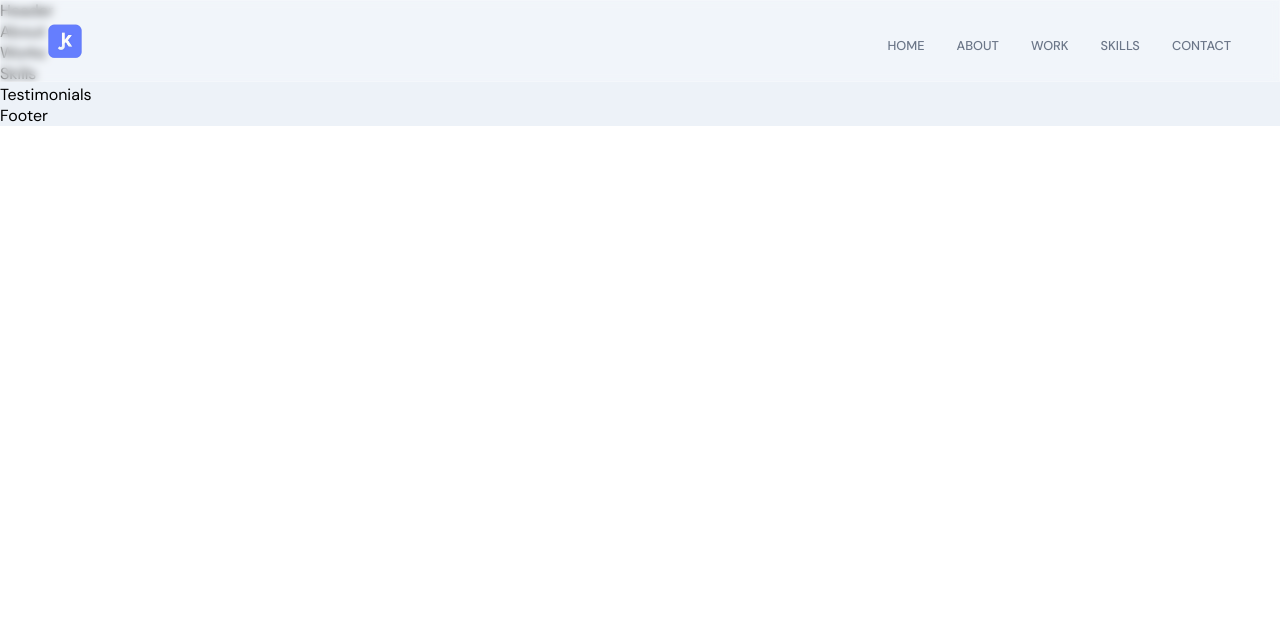
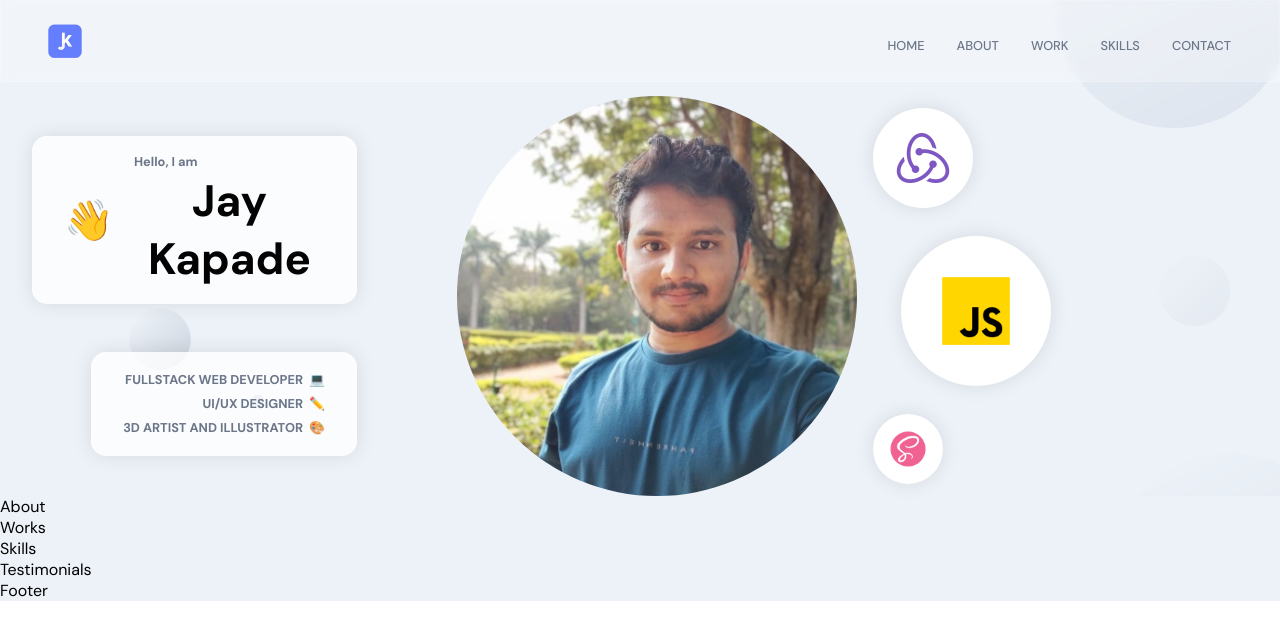
Before and after one commit to jaykapade/portfolio-app, a React (Create React App) app in the folder frontend_react/: page / in a window 1280 px wide. Shown: the top 640 px of the page. Built offline with nearby package versions, Linux system fonts and the light colour scheme.

Commit message:
Navbar fixes and Added Header Changes

```diff
--- a/frontend_react/src/components/Navbar/Navbar.jsx
+++ b/frontend_react/src/components/Navbar/Navbar.jsx
@@ -1,12 +1,13 @@
 import React, { useState } from "react";
-import { images } from "../../constants";
 import { HiMenuAlt4, HiX } from "react-icons/hi";
 import { motion } from "framer-motion";
 
+import { images } from "../../constants";
 import "./Navbar.scss";
 
 const Navbar = () => {
-  const [toggle, setToggle] = useState();
+  const [toggle, setToggle] = useState(false);
+
   return (
     <nav className="app__navbar">
       <div className="app__navbar-logo">
@@ -16,7 +17,7 @@
         {["home", "about", "work", "skills", "contact"].map((item) => (
           <li key={`link-${item}`} className="app__flex p-text">
             <div />
-            <a href={`/${item}`}>{item}</a>
+            <a href={`#${item}`}>{item}</a>
           </li>
         ))}
       </ul>
@@ -30,8 +31,8 @@
             <HiX onClick={() => setToggle(false)} />
             <ul>
               {["home", "about", "work", "skills", "contact"].map((item) => (
-                <li key={`${item}`}>
-                  <a onClick={() => setToggle(false)} href={`/${item}`}>
+                <li key={item}>
+                  <a href={`#${item}`} onClick={() => setToggle(false)}>
                     {item}
                   </a>
                 </li>
--- a/frontend_react/src/containers/Header/Header.jsx
+++ b/frontend_react/src/containers/Header/Header.jsx
@@ -1,7 +1,63 @@
 import React from "react";
+import { motion } from "framer-motion";
+import { images } from "../../constants";
+
 import "./Header.scss";
+
+const scaleVariants = {
+  whileInView: {
+    scale: [0, 1],
+    opacity: [0, 1],
+    transition: {
+      duration: 1,
+      ease: "easeInOut",
+    },
+  },
+};
+
 const Header = () => {
-  return <div>Header</div>;
+  return (
+    <div id="home" className="app__header app__flex">
+      <motion.div
+        whileInView={{ x: [-100, 0], opacity: [0, 1] }}
+        transition={{ duration: 0.5 }}
+        className="app__header-info"
+      >
+        <div className="app__header-badge">
+          <div className="badge-cmp app__flex">
+            <span>👋</span>
+            <div style={{ marginLeft: 20 }}>
+              <p className="p-text">Hello, I am </p>
+              <h1 className="head-text">Jay Kapade</h1>
+            </div>
+          </div>
+          <div className="tag-cmp app__flex">
+            <p className="p-text">FullStack Web Developer &nbsp;💻</p>
+            <p className="p-text">UI/UX Designer &nbsp;✏️</p>
+            <p className="p-text">3d Artist and Illustrator &nbsp;🎨</p>
+          </div>
+        </div>
+      </motion.div>
+      <motion.div
+        whileInView={{ opacity: [0, 1] }}
+        transition={{ duration: 0.5, delayChildren: 0.5 }}
+        className="app__header-img"
+      >
+        <img src={images.profile} alt="profile-img" />
+      </motion.div>
+      <motion.div
+        variant={scaleVariants}
+        whileInView={scaleVariants.whileInView}
+        className="app__header-circles"
+      >
+        {[images.redux, images.javascript, images.sass].map((circle, index) => (
+          <div className="circle-cmp app__flex" key={`circle-${index}`}>
+            <img src={circle} alt="circle" />
+          </div>
+        ))}
+      </motion.div>
+    </div>
+  );
 };
 
 export default Header;
--- a/frontend_react/src/containers/Header/Header.scss
+++ b/frontend_react/src/containers/Header/Header.scss
@@ -0,0 +1,172 @@
+#home {
+  position: relative;
+  background: url("../../assets/bgIMG.png");
+  background-size: cover;
+  background-repeat: repeat;
+  background-position: center;
+
+  .app__wrapper {
+    padding: 0;
+
+    .copyright {
+      display: none;
+    }
+  }
+}
+
+.app__header {
+  flex: 1;
+  width: 100%;
+  height: 100%;
+  flex-direction: row;
+
+  padding: 6rem 2rem 0;
+
+  @media screen and (min-width: 2000px) {
+    padding-top: 8rem;
+  }
+  @media screen and (max-width: 1200px) {
+    flex-direction: column;
+  }
+  @media screen and (max-width: 480px) {
+    padding: 6rem 1rem 2rem;
+  }
+}
+
+.app__header-info {
+  flex: 0.65;
+  flex-direction: column;
+  justify-content: flex-start;
+  align-items: flex-start;
+  height: 100%;
+
+  @media screen and (max-width: 2000px) {
+    width: 100%;
+    margin-right: 0rem;
+  }
+}
+
+.app__header-badge {
+  width: 100%;
+  display: flex;
+  justify-content: flex-end;
+  align-items: flex-end;
+  flex-direction: column;
+
+  .badge-cmp,
+  .tag-cmp {
+    padding: 1rem 2rem;
+    border: var(--white-color);
+    border-radius: 15px;
+    flex-direction: row;
+    width: auto;
+    font-weight: 600;
+    background: rgba(255, 255, 255, 0.8);
+    box-shadow: 0 0 20px rgba(0, 0, 0, 0.1);
+  }
+
+  .tag-cmp {
+    flex-direction: column;
+    margin-top: 3rem;
+
+    p {
+      width: 100%;
+      text-transform: uppercase;
+      text-align: right;
+      line-height: 24px;
+    }
+  }
+
+  span {
+    font-size: 2.5rem;
+  }
+
+  @media screen and (min-width: 2000px) {
+    font-size: 5rem;
+  }
+
+  @media screen and (max-width: 1200px) {
+    justify-content: flex-start;
+    align-items: flex-start;
+  }
+}
+
+.app__header-circles {
+  flex: 0.75;
+  display: flex;
+  flex-direction: column;
+  justify-content: space-evenly;
+  align-items: flex-start;
+  height: 100%;
+  margin-left: 1rem;
+
+  div {
+    width: 100px;
+    height: 100px;
+
+    border-radius: 50%;
+    background: var(--white-color);
+    box-shadow: 0 0 20px rgba(0, 0, 0, 0.1);
+
+    img {
+      width: 60%;
+      height: 60%;
+    }
+  }
+  div:nth-child(1) {
+    width: 100px;
+    height: 100px;
+  }
+  div:nth-child(2) {
+    margin: 1.75rem;
+    width: 150px;
+    height: 150px;
+  }
+  div:nth-child(3) {
+    width: 70px;
+    height: 70px;
+  }
+
+  @media screen and (min-width: 2000px) {
+    div:nth-child(1) {
+      width: 400px;
+      height: 400px;
+    }
+    div:nth-child(2) {
+      margin: 1.75rem;
+      width: 180px;
+      height: 180px;
+    }
+    div:nth-child(3) {
+      width: 200px;
+      height: 200px;
+    }
+  }
+  @media screen and (max-width: 1200px) {
+    width: 100%;
+    flex-direction: row;
+    flex-wrap: wrap;
+    margin-left: 0;
+
+    div {
+      margin: 1rem;
+    }
+  }
+}
+
+.app__header-img {
+  flex: 1;
+  height: 100%;
+
+  display: flex;
+  justify-content: flex-end;
+  align-items: flex-end;
+  position: relative;
+
+  img {
+    object-fit: contain;
+    z-index: 1;
+    height: 400px;
+    border-radius: 50%;
+  }
+}
```
